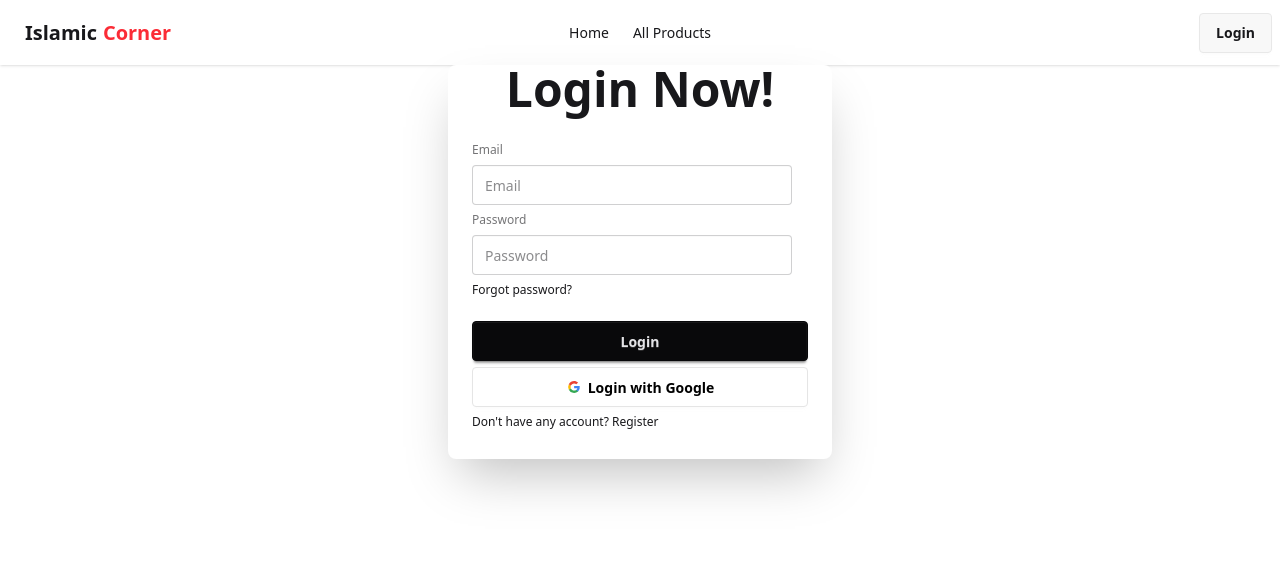
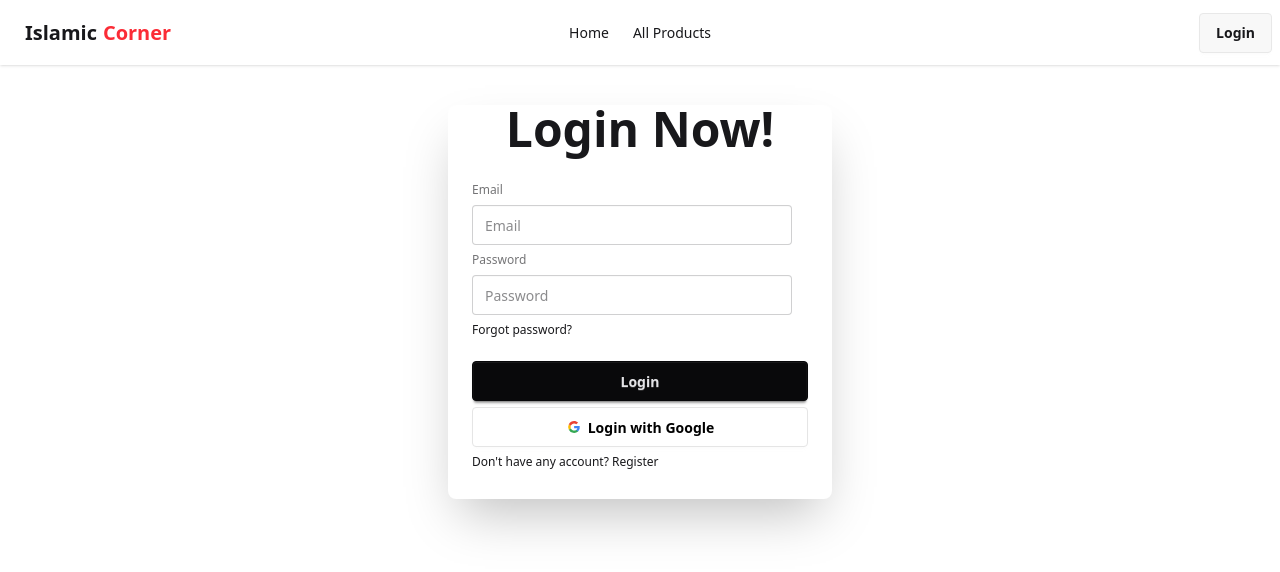
Before and after one commit to mdsujonislam666/islamic-corner, a React (Vite) app: page /login in a window 1280 px wide. Shown: the top 572 px of the page. Built offline with nearby package versions, Linux system fonts and the light colour scheme; no server answers.

Commit message:
this is second commit for forget password in client side

```diff
--- a/src/Context/AuthProvider.jsx
+++ b/src/Context/AuthProvider.jsx
@@ -1,6 +1,6 @@
 import React, { useEffect, useState } from 'react';
 import { AuthContext } from './AuthContext';
-import { createUserWithEmailAndPassword, GoogleAuthProvider, onAuthStateChanged, signInWithEmailAndPassword, signInWithPopup, signOut } from 'firebase/auth';
+import { createUserWithEmailAndPassword, GoogleAuthProvider, onAuthStateChanged, sendPasswordResetEmail, signInWithEmailAndPassword, signInWithPopup, signOut } from 'firebase/auth';
 import { auth } from '../firebase/firebase.init';
 
 const googleProvider = new GoogleAuthProvider();
@@ -24,6 +24,10 @@ const AuthProvider = ({children}) => {
         return signInWithPopup(auth,googleProvider);
     }
 
+    const resetPassword = (email) =>{
+        return sendPasswordResetEmail(auth,email);
+    }
+
     const signOutUser = () =>{
         setLoading(true);
         return signOut(auth);
@@ -44,6 +48,7 @@ const AuthProvider = ({children}) => {
         signInUser,
         signInWithGoogle,
         signOutUser,
+        resetPassword,
         user,
         loading,
     }
--- a/src/Login/Login.jsx
+++ b/src/Login/Login.jsx
@@ -1,9 +1,10 @@
-import React, { use } from 'react';
+import React, { use, useRef } from 'react';
 import { Link } from 'react-router';
 import { AuthContext } from '../Context/AuthContext';
 
 const Login = () => {
-    const {signInWithGoogle, signInUser} = use(AuthContext);
+    const {signInWithGoogle, signInUser, resetPassword} = use(AuthContext);
+    const emailRef = useRef(null);
 
     const handleLogin = (e) =>{
         e.preventDefault();
@@ -20,6 +21,21 @@ const Login = () => {
         })
     }
 
+    const resetEmailPassword = (e) =>{
+        e.preventDefault();
+        const email = emailRef.current.value;
+        console.log(email);
+
+        resetPassword(email)
+        .then(result =>{
+            alert('successfully')
+            console.log(result);
+        })
+        .catch(error =>{
+            console.log(error.massage);
+        })
+    }
+
     const handleGoogleSignInn = () =>{
         signInWithGoogle()
         .then(result =>{
@@ -31,15 +47,15 @@ const Login = () => {
     }
 
     return (
-        <div className="card bg-base-100 w-full mx-auto max-w-sm shrink-0 shadow-2xl">
+        <div className="card bg-base-100 w-full mx-auto max-w-sm shrink-0 shadow-2xl mt-10">
             <h1 className='text-5xl font-bold mx-auto'>Login Now!</h1>
             <form onSubmit={handleLogin} className="card-body">
                 <fieldset className="fieldset">
                     <label className="label">Email</label>
-                    <input type="email" name="email" className="input" placeholder="Email" />
+                    <input ref={emailRef} type="email" name="email" className="input" placeholder="Email" />
                     <label className="label">Password</label>
                     <input type="password" name="password" className="input" placeholder="Password" />
-                    <div><a className="link link-hover">Forgot password?</a></div>
+                    <div><button type='button' onClick={resetEmailPassword} className="cursor-pointer hover:underline">Forgot password?</button></div>
                     <button className="btn btn-neutral mt-4">Login</button>
 
                     {/* Google */}
--- a/src/Register/Register.jsx
+++ b/src/Register/Register.jsx
@@ -56,7 +56,7 @@ const Register = () => {
     }
 
     return (
-        <div className="card bg-base-100 w-full mx-auto max-w-sm shrink-0 shadow-2xl">
+        <div className="card bg-base-100 w-full mx-auto max-w-sm shrink-0 shadow-2xl mt-10">
             <h1 className='text-5xl font-bold mx-auto'>Register Now!</h1>
             <form onSubmit={signUpWithEmailandPassword} className="card-body">
                 <fieldset className="fieldset">
```
